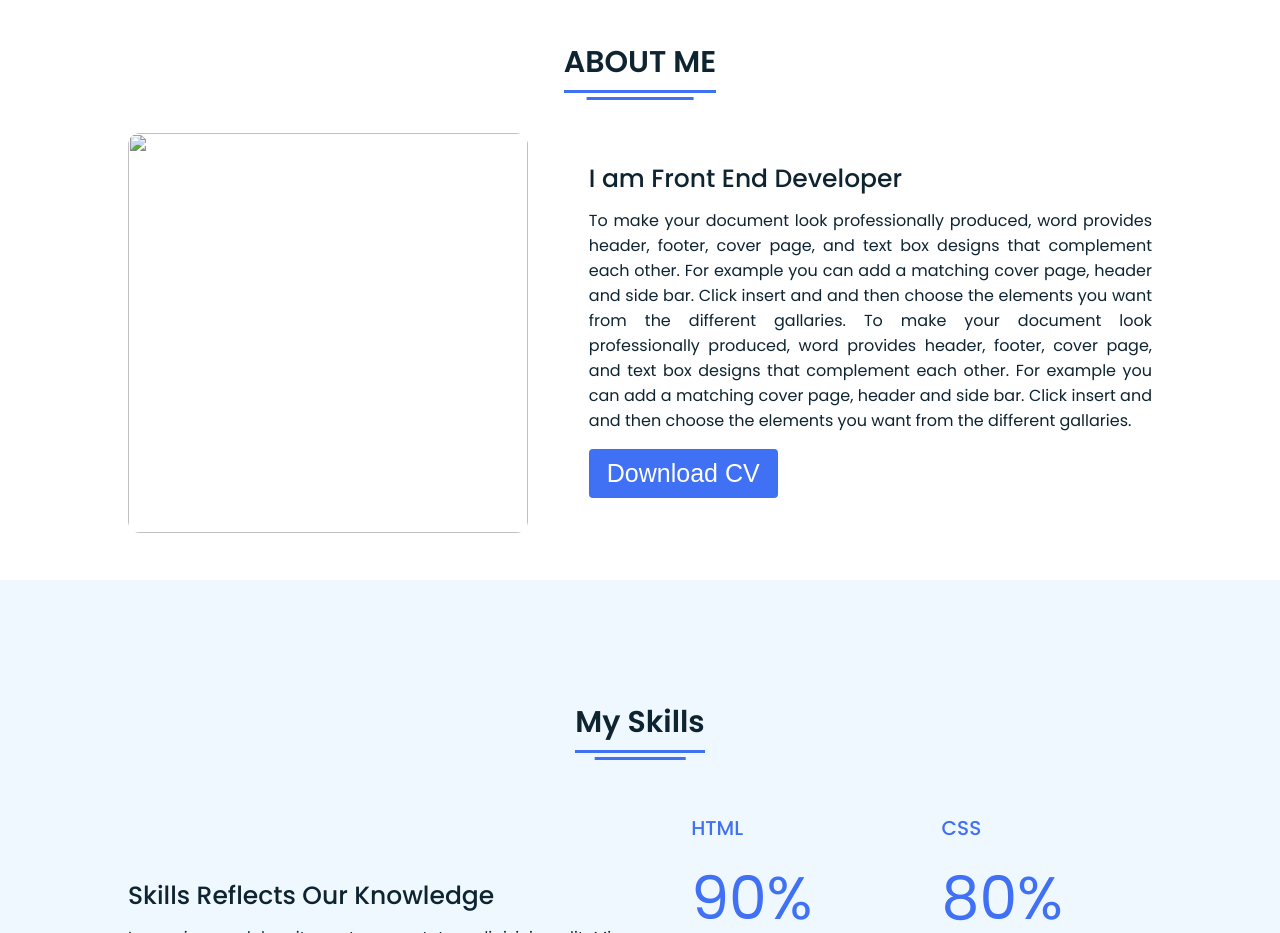
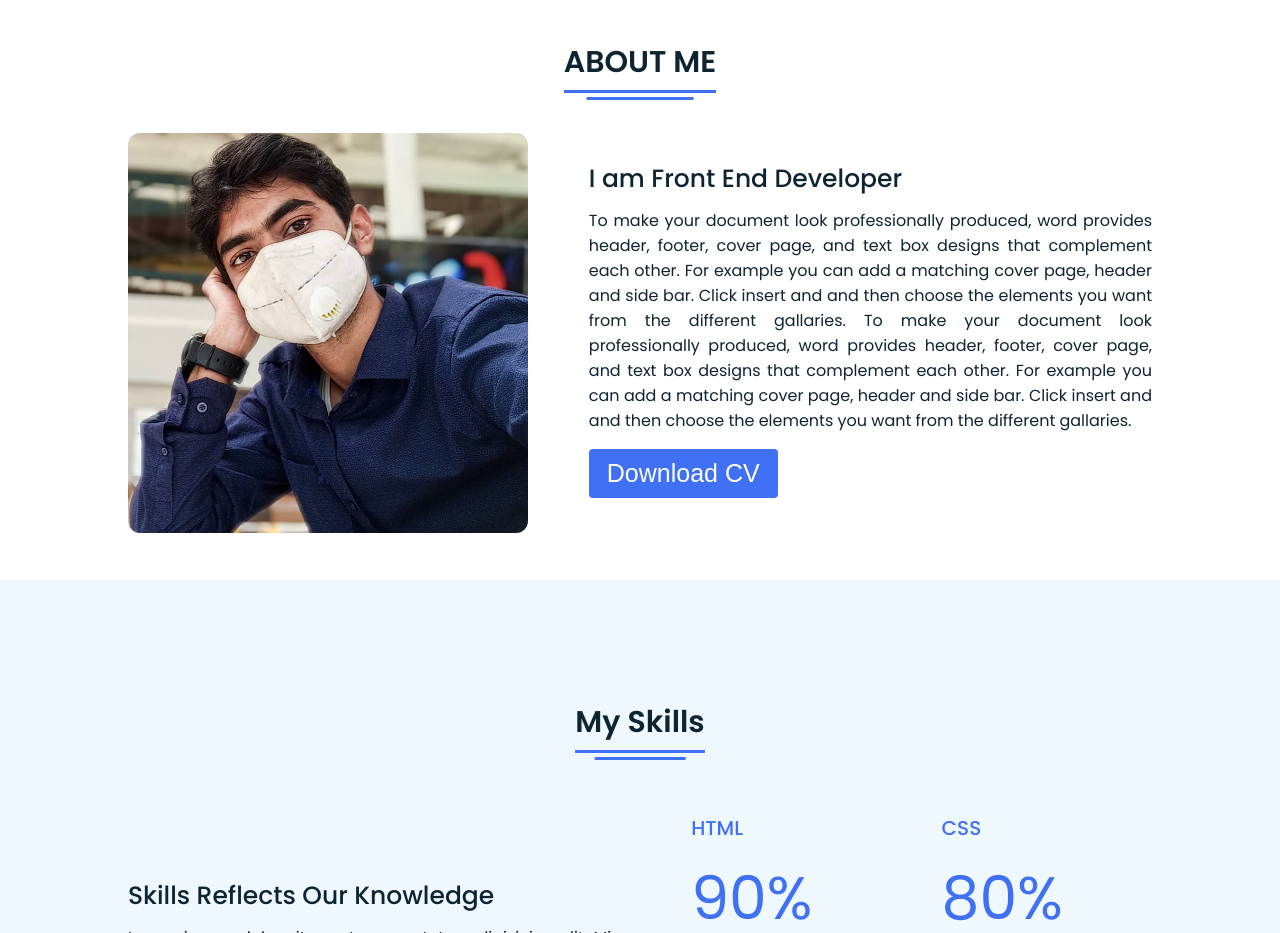
Before and after one commit to TanveerMattur/Personal-Portfolio-Website, a plain HTML site: page index.html in a window 1280 px wide. Shown: the part 840-1773 px from the top of the page. Drawn offline with Linux system fonts and the light colour scheme; files whose address does not match are found by name.

Commit message:
Update index.html

```diff
--- a/index.html
+++ b/index.html
@@ -62,7 +62,7 @@
       <div class="title"><span>ABOUT ME</span></div>
       <div class="about-details">
         <div class="left">
-          <img src="about.png" alt="">
+          <img src="./Images/about.png" alt="">
         </div>
         <div class="right">
           <div class="topic">I am Front End Developer</div>
```
